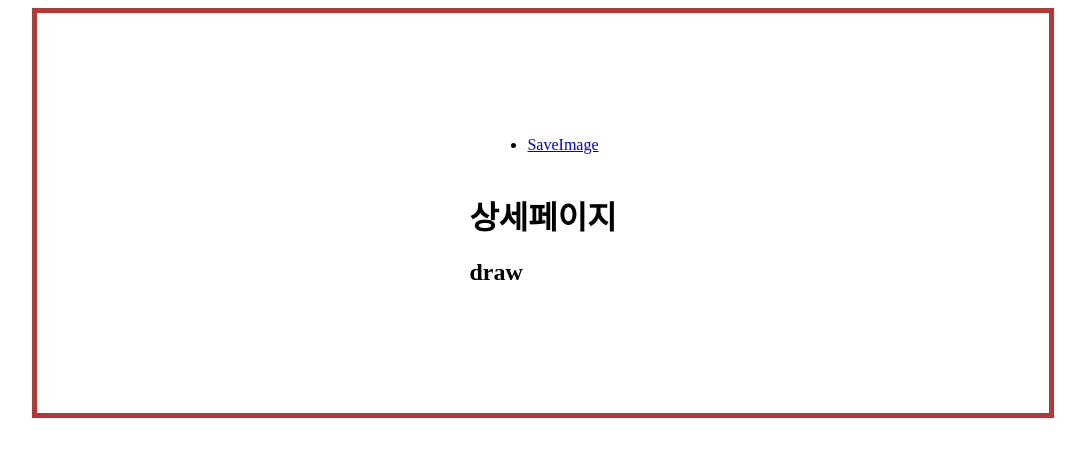
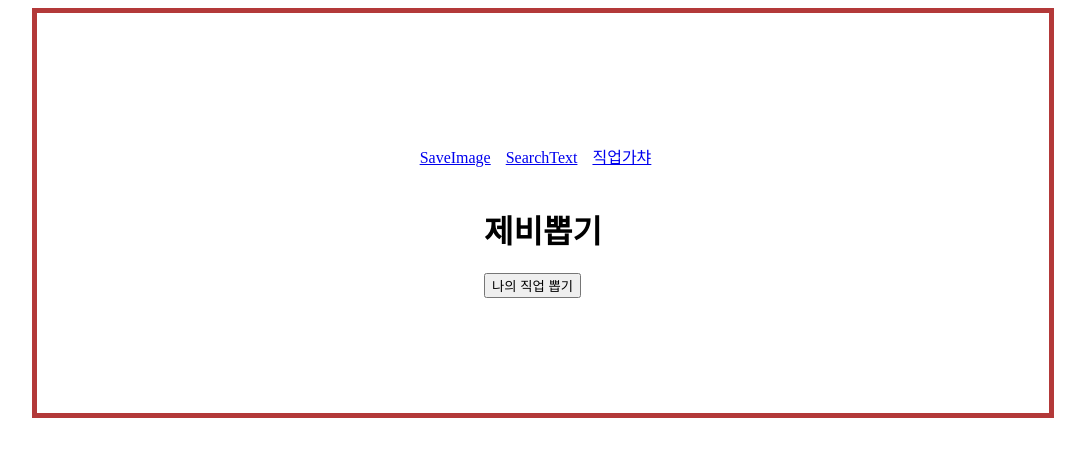
Before and after one commit to mkhajiit/practice-board, a React (Vite) app: page /contents/draw in a window 1280 px wide. Shown: the top 456 px of the page, without its empty margins (97-1182 px from the left). Built offline with nearby package versions, Linux system fonts and the light colour scheme.

Commit message:
직업가챠 완성

```diff
--- a/src/components/Navigation.tsx
+++ b/src/components/Navigation.tsx
@@ -1,14 +1,31 @@
 import { Link } from 'react-router-dom';
+import styled from 'styled-components';
 
+const Navbar = styled.div`
+  ul {
+    list-style: none; /* 기본 리스트 스타일 제거 */
+    padding: 0;
+  }
+  li {
+    display: inline; /* li를 inline으로 설정 */
+    margin-right: 15px; /* 항목 간의 간격을 조정 */
+  }
+`;
 function Navigation() {
   return (
-    <div>
+    <Navbar>
       <ul>
         <li>
-          <Link to='/contents'>SaveImage</Link>
+          <Link to='/contents/list'>SaveImage</Link>
+        </li>
+        <li>
+          <Link to='/contents/search'>SearchText</Link>
+        </li>
+        <li>
+          <Link to='/contents/draw'>직업가챠</Link>
         </li>
       </ul>
-    </div>
+    </Navbar>
   );
 }
 
--- /dev/null
+++ b/src/components/contents/DrawLots/DrawLots.tsx
@@ -0,0 +1,37 @@
+import { useState } from 'react';
+import drawItems, { IDrawItem } from '../../../constants/drawCase';
+
+function DrawLots() {
+  const [selectedItem, setSelectedItem] = useState<string | null>(null);
+
+  const getRandomItem = <T,>(items: IDrawItem<T>[]): T => {
+    const totalWeight = items.reduce((sum, current) => sum + current.weight, 0);
+    const rand = Math.random() * totalWeight;
+    let sum = 0;
+
+    // 난수로 생성된 숫자 rand가 각 item 가중치 범위에 포함되면 루프가 return 되면서 종료된다.
+    for (const weightedItem of items) {
+      sum += weightedItem.weight;
+      if (rand < sum) {
+        return weightedItem.item; // 객체의 item 이름을 반환함
+      }
+    }
+
+    throw new Error('No item selected');
+  };
+
+  const handleClick = () => {
+    const item = getRandomItem(drawItems);
+    setSelectedItem(item);
+  };
+
+  return (
+    <div>
+      <h1>제비뽑기</h1>
+      {selectedItem ? <h2>{selectedItem}</h2> : ''}
+      <button onClick={handleClick}>나의 직업 뽑기</button>
+    </div>
+  );
+}
+
+export default DrawLots;
--- a/src/components/contents/Search.tsx
+++ b/src/components/contents/Search.tsx
@@ -27,7 +27,7 @@ function Search() {
       <ul>
         {itemList.map((element, index) => (
           <li key={index}>
-            <Link to={`/contents/${element}`}>{element}</Link>
+            <Link to={`/contents/search/${element}`}>{element}</Link>
           </li>
         ))}
       </ul>
--- a/src/router/Router.tsx
+++ b/src/router/Router.tsx
@@ -4,16 +4,20 @@ import SearchItem from '../components/contents/SearchItem.tsx';
 import SaveImageContent from '../components/contents/SaveImage/SaveImageContent.tsx';
 import ContentsList from '../components/contents/SaveImage/ContentsList.tsx';
 import SaveImage from '../components/contents/SaveImage/SaveImage.tsx';
+import DrawLots from '../components/contents/DrawLots/DrawLots.tsx';
+import Search from '../components/contents/Search.tsx';
 
 function Router() {
   return (
     <BrowserRouter>
       <Routes>
         <Route path='/' element={<BoardLayout />}>
-          <Route path='contents/:item' element={<SearchItem />} />
+          <Route path='contents/search' element={<Search />} />
+          <Route path='contents/search/:item' element={<SearchItem />} />
           <Route path='contents/register' element={<SaveImage />} />
-          <Route path='contents' element={<ContentsList />} />
+          <Route path='contents/list' element={<ContentsList />} />
           <Route path='contents/saved-content/:item' element={<SaveImageContent />} />
+          <Route path='contents/draw' element={<DrawLots />} />
         </Route>
       </Routes>
     </BrowserRouter>
```
Also changed, not shown: src/components/contents/DrawLots.tsx (deleted, +0 -9 lines).
